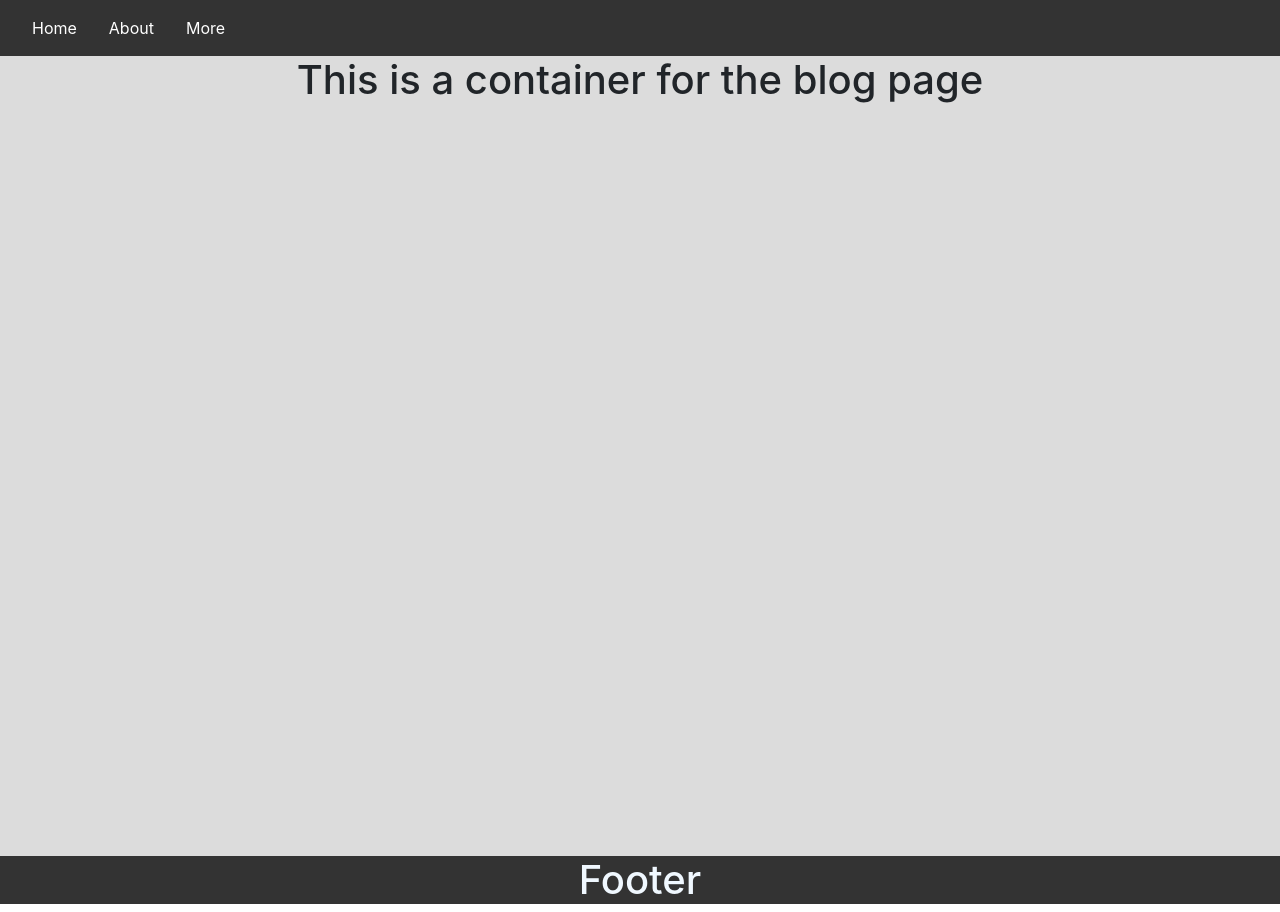
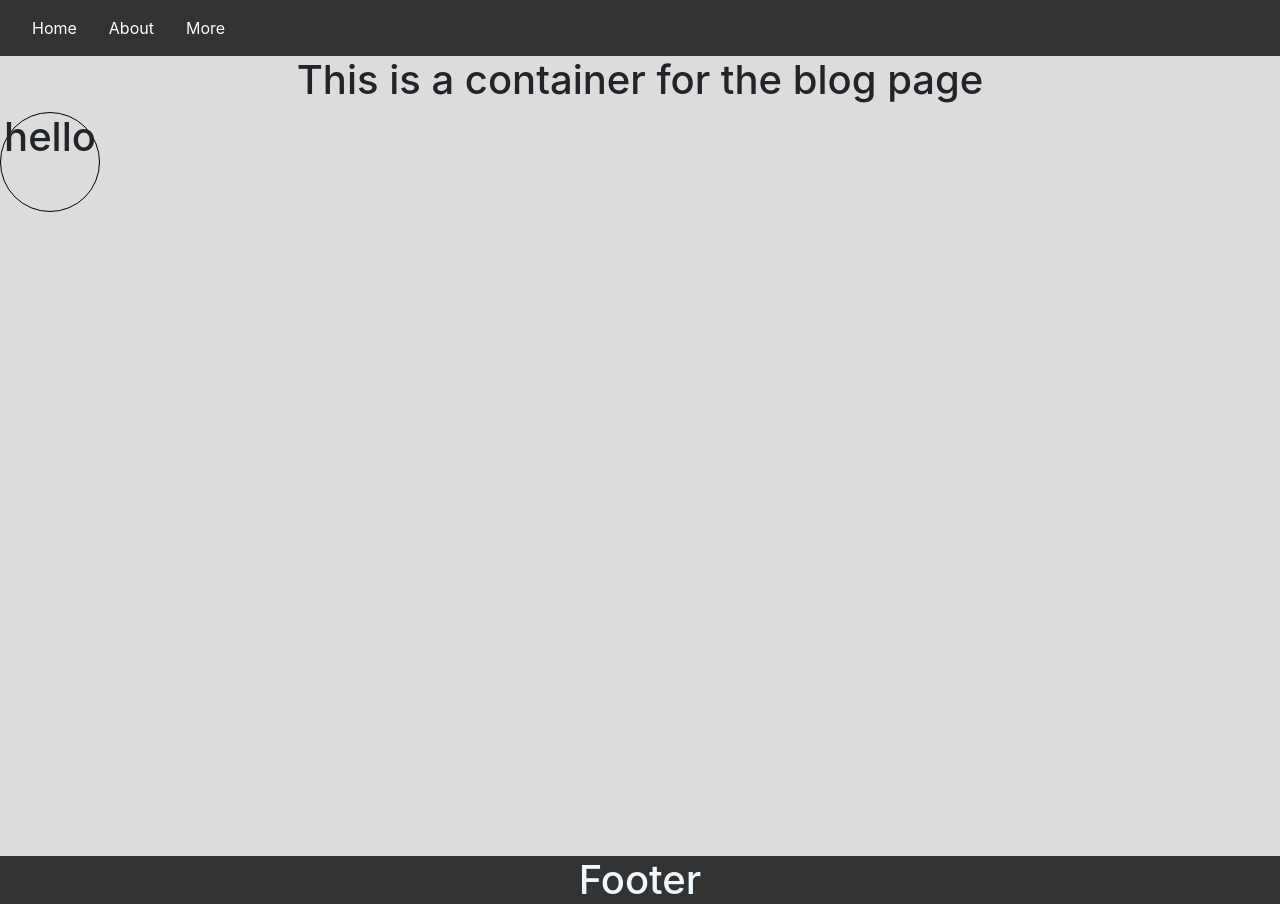
Before and after one commit to qiutian0036/MohammedHaris96t, a React (Create React App) app: page / in a window 1280 px wide. Built offline with nearby package versions, Linux system fonts and the light colour scheme; the HTML template or start-up script is replaced by a standard one.

Commit message:
new changes

```diff
--- a/src/Components/AuthorImage.js
+++ b/src/Components/AuthorImage.js
@@ -1,8 +1,15 @@
-import pic from ".pic.jpg";
+import React from "react";
+// import img from "./Components/images/img.JPG";
+import "./Styles/AuthorImage.css";
+
 const AuthorImage = () => {
   return (
     <div>
-      <img src={pic} alt=""></img>
+      {/* <img src={img} alt="" /> */}
+
+      <div className="author-img">
+        <h1>hello</h1>
+      </div>
     </div>
   );
 };
--- /dev/null
+++ b/src/Components/Styles/AuthorImage.css
@@ -0,0 +1,6 @@
+.author-img {
+  border: 1px solid black;
+  border-radius: 50%;
+  height:100px;
+  width: 100px;
+}
```
Also changed, not shown: 1 other file (tests, documents, lock files or other folders).
